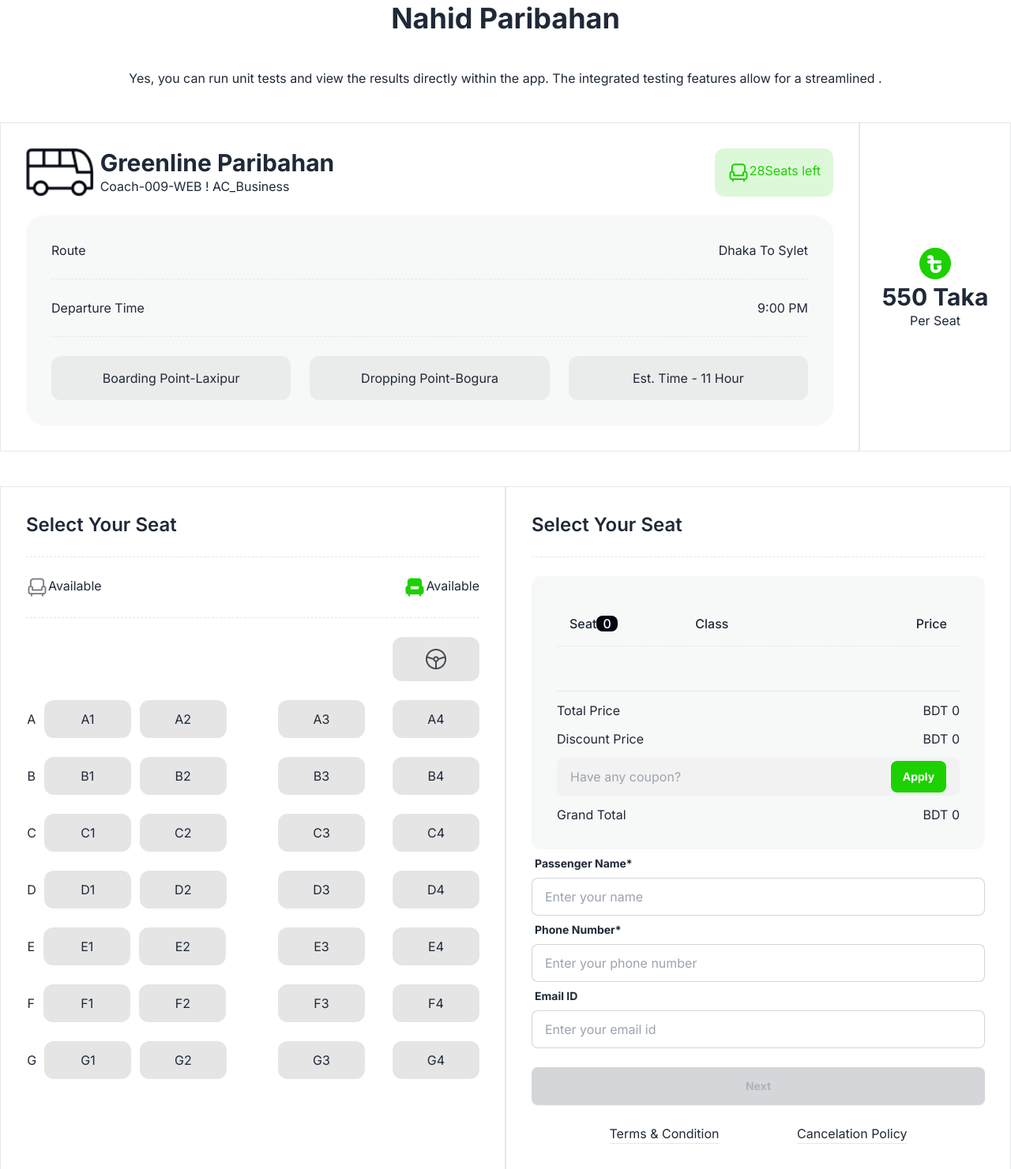
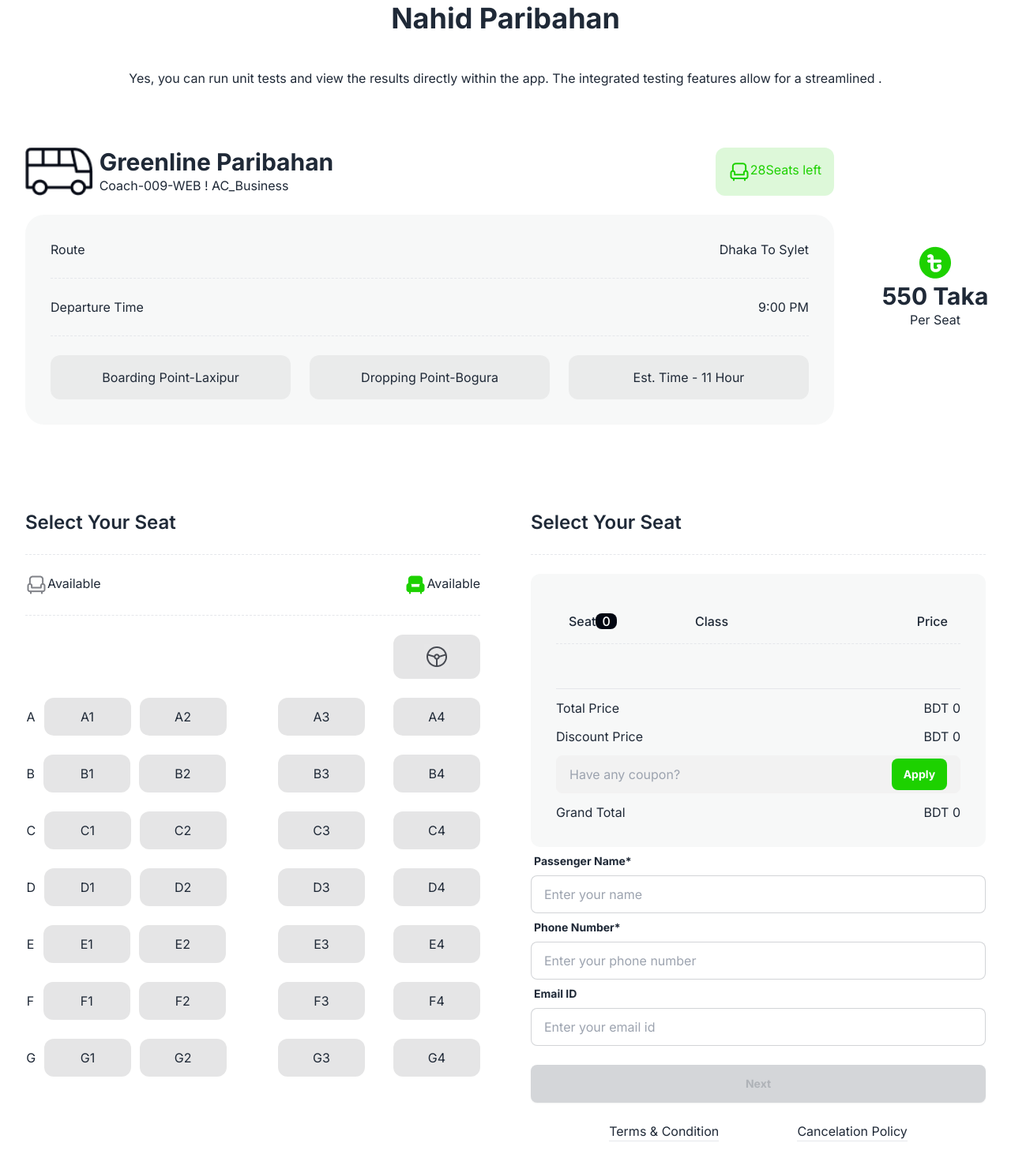
Before and after one commit to NAHID-BISWAS-ZIHAD/nahid-smart-ticketing, a plain HTML site: page index.html in a window 1280 px wide. Shown: the part 1103-2584 px from the top of the page at 79% size. Drawn offline with nearby package versions, Linux system fonts and the light colour scheme.

Commit message:
Alhamdulillah All done Insha Allah

```diff
--- a/index.html
+++ b/index.html
@@ -104,7 +104,7 @@
                 integrated testing features allow for a streamlined .</p>
             <!-- price and design part -->
             <div class="flex flex-col lg:flex-row">
-                <div class="flex-1 border p-3 lg:p-8">
+                <div class="flex-1 p-3 lg:p-8">
                     <div class="flex flex-col lg:flex-row justify-between gap-6">
                         <div class="flex flex-col lg:flex-row lg:text-nowrap gap-2">
                             <img class="w-1/5 lg:w-full" src="images/bus-logo.png" alt="">
@@ -143,7 +143,7 @@
                         </div>
                     </div>
                 </div>
-                <div class="w-48 mx-auto border flex flex-col justify-center items-center">
+                <div class="w-48 mx-auto flex flex-col justify-center items-center">
                     <img src="images/fare.png" alt="">
                     <h2 class="text-3xl font-bold">550 Taka</h2>
                     <p>Per Seat</p>
@@ -152,7 +152,7 @@
 
             <!-- seat and input part -->
             <div class="grid grid-cols-1 lg:grid-cols-2">
-                <div class="border p-8">
+                <div class="p-8">
                     <h1 class="text-2xl font-semibold border-b border-dashed pb-6">Select Your Seat</h1>
                     <div class="flex justify-between my-6 border-b border-dashed pb-6">
                         <p class="flex">
@@ -305,7 +305,7 @@
                     </div>
                 </div>
 
-                <div class="border p-4 lg:p-8">
+                <div class="p-4 lg:p-8">
                     <h1 class="text-2xl font-semibold border-b border-dashed pb-6 ">Select Your Seat</h1>
                     <div class="p-3 lg:p-8 bg-[#F7F8F8] space-y-3 rounded-xl mt-6">
                         <div class="grid grid-cols-3 font-medium border-b border-dashed p-4">
```
